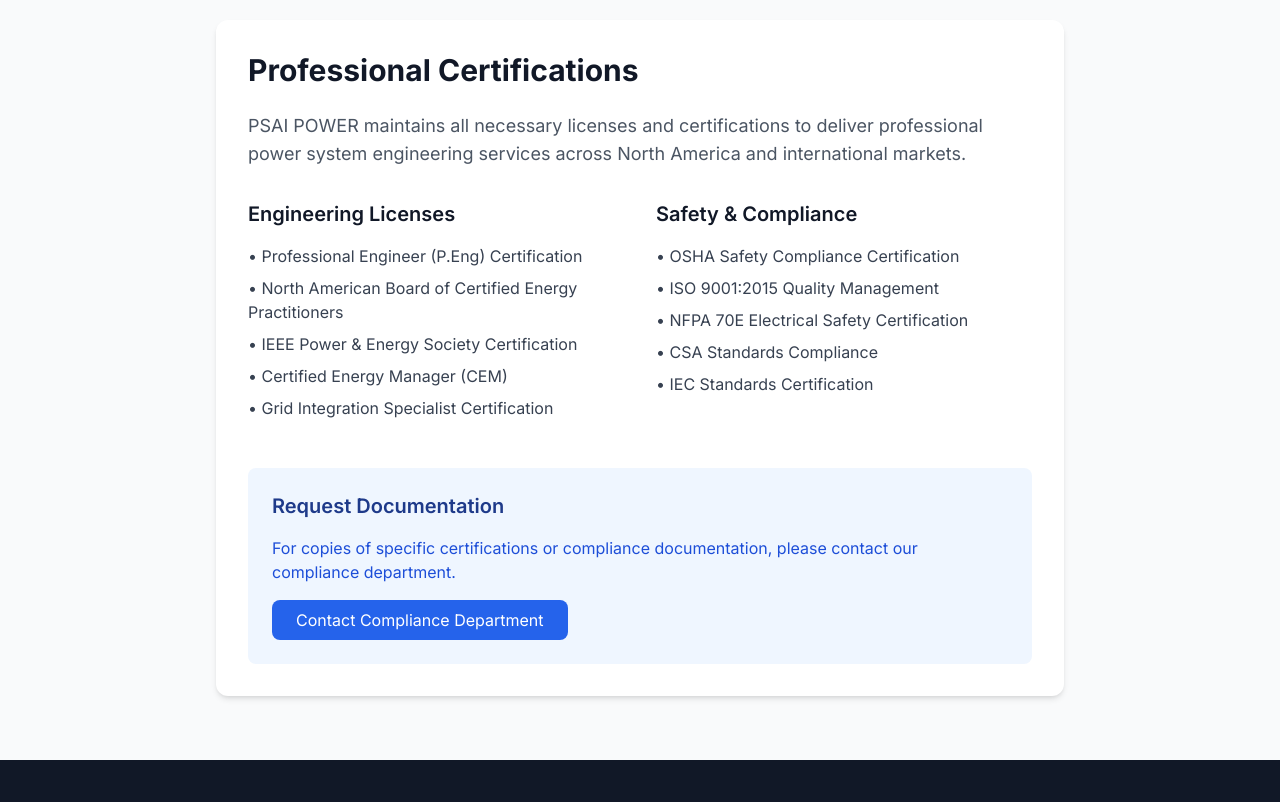
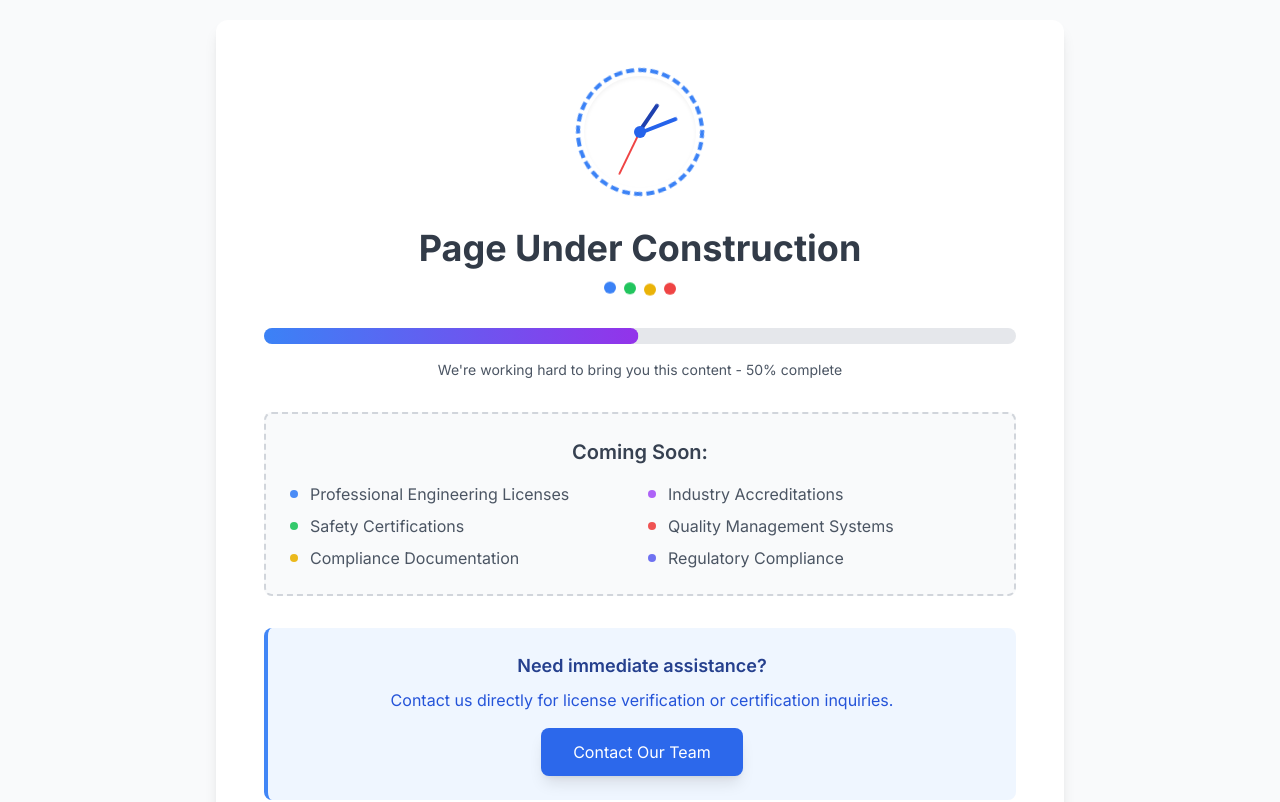
Before and after one commit to TheLord19/PSAI-POWER-Website, a Next.js app: page /licenses in a window 1280 px wide. Shown: the part 440-1242 px from the top of the page. Built offline with nearby package versions, Linux system fonts and the light colour scheme.

Commit message:
Licences page

```diff
--- a/src/app/licenses/page.tsx
+++ b/src/app/licenses/page.tsx
@@ -1,4 +1,7 @@
 // src/app/licenses/page.tsx
+'use client';
+import React from 'react';
+
 export default function LicensesPage() {
   return (
     <div className="min-h-screen bg-gray-50">
@@ -16,50 +19,197 @@
         </div>
       </section>
 
-      {/* Content Section */}
+      {/* Under Construction Section */}
       <div className="max-w-4xl mx-auto px-6 py-16">
-        <div className="bg-white rounded-xl shadow-md p-8">
-          <h2 className="text-3xl font-bold text-gray-900 mb-6">Professional Certifications</h2>
-          <p className="text-gray-600 mb-8 text-lg">
-            PSAI POWER maintains all necessary licenses and certifications to deliver professional
-            power system engineering services across North America and international markets.
-          </p>
+        <div className="bg-white rounded-xl shadow-lg p-12 text-center">
 
-          <div className="grid grid-cols-1 md:grid-cols-2 gap-8">
-            <div>
-              <h3 className="text-xl font-semibold text-gray-900 mb-4">Engineering Licenses</h3>
-              <ul className="space-y-2 text-gray-700">
-                <li>• Professional Engineer (P.Eng) Certification</li>
-                <li>• North American Board of Certified Energy Practitioners</li>
-                <li>• IEEE Power & Energy Society Certification</li>
-                <li>• Certified Energy Manager (CEM)</li>
-                <li>• Grid Integration Specialist Certification</li>
-              </ul>
-            </div>
+          {/* Sharper Construction Animation with Clock */}
+          <div className="flex justify-center mb-8">
+            <div className="relative w-32 h-32">
+              {/* Outer rotating ring - SLOWER */}
+              <div className="absolute inset-0 border-4 border-blue-500 border-dashed rounded-full animate-spin-very-slow"></div>
 
-            <div>
-              <h3 className="text-xl font-semibold text-gray-900 mb-4">Safety & Compliance</h3>
-              <ul className="space-y-2 text-gray-700">
-                <li>• OSHA Safety Compliance Certification</li>
-                <li>• ISO 9001:2015 Quality Management</li>
-                <li>• NFPA 70E Electrical Safety Certification</li>
-                <li>• CSA Standards Compliance</li>
-                <li>• IEC Standards Certification</li>
-              </ul>
+              {/* Clock Face */}
+              <div className="absolute inset-2 bg-white rounded-full shadow-inner">
+                {/* Clock Center - Positioned slightly below center */}
+                <div className="absolute top-[50%] left-1/2 w-3 h-3 bg-blue-600 rounded-full transform -translate-x-1/2 -translate-y-1/2 z-10"></div>
+
+                {/* Hour Hand - VERY SLOW moving */}
+                <div className="absolute top-[33%] left-1/2 w-1 h-8 bg-blue-800 rounded-full transform -translate-x-1/2 -translate-y-1/2 origin-[50%_100%] animate-hour-hand-very-slow"></div>
+
+                {/* Minute Hand - SLOW moving */}
+                <div className="absolute top-[31%] left-1/2 w-1 h-10 bg-blue-600 rounded-full transform -translate-x-1/2 -translate-y-1/2 origin-[50%_100%] animate-minute-hand-slow"></div>
+
+                {/* Second Hand - MEDIUM moving */}
+                <div className="absolute top-[26%] left-1/2 w-0.5 h-12 bg-red-500 rounded-full transform -translate-x-1/2 -translate-y-1/2 origin-[50%_100%] animate-second-hand-medium"></div>
+
+
+              </div>
+
+
             </div>
           </div>
 
-          <div className="mt-12 p-6 bg-blue-50 rounded-lg">
-            <h3 className="text-xl font-semibold text-blue-900 mb-4">Request Documentation</h3>
+          {/* Moving Text Animation */}
+          <div className="mb-8">
+            <h2 className="text-4xl font-bold text-gray-800 mb-4 animate-pulse">
+              Page Under Construction
+            </h2>
+            <div className="flex justify-center space-x-2 mb-6">
+              <div className="w-3 h-3 bg-blue-500 rounded-full animate-bounce"></div>
+              <div className="w-3 h-3 bg-green-500 rounded-full animate-bounce" style={{ animationDelay: '0.1s' }}></div>
+              <div className="w-3 h-3 bg-yellow-500 rounded-full animate-bounce" style={{ animationDelay: '0.2s' }}></div>
+              <div className="w-3 h-3 bg-red-500 rounded-full animate-bounce" style={{ animationDelay: '0.3s' }}></div>
+            </div>
+          </div>
+
+          {/* Animated Progress Bar - 50% and slower */}
+          <div className="mb-8">
+            <div className="w-full bg-gray-200 rounded-full h-4 mb-4">
+              <div
+                className="bg-gradient-to-r from-blue-500 to-purple-600 h-4 rounded-full animate-progress-slow"
+                style={{ width: '50%' }}
+              ></div>
+            </div>
+            <p className="text-gray-600 text-sm">We're working hard to bring you this content - 50% complete</p>
+          </div>
+
+          {/* Content Preview */}
+          <div className="bg-gray-50 rounded-lg p-6 mb-8 border-2 border-dashed border-gray-300">
+            <h3 className="text-xl font-semibold text-gray-700 mb-4">Coming Soon:</h3>
+            <div className="grid grid-cols-1 md:grid-cols-2 gap-4 text-left">
+              <div className="space-y-2">
+                <p className="text-gray-600 flex items-center">
+                  <span className="w-2 h-2 bg-blue-500 rounded-full mr-3 animate-pulse"></span>
+                  Professional Engineering Licenses
+                </p>
+                <p className="text-gray-600 flex items-center">
+                  <span className="w-2 h-2 bg-green-500 rounded-full mr-3 animate-pulse"></span>
+                  Safety Certifications
+                </p>
+                <p className="text-gray-600 flex items-center">
+                  <span className="w-2 h-2 bg-yellow-500 rounded-full mr-3 animate-pulse"></span>
+                  Compliance Documentation
+                </p>
+              </div>
+              <div className="space-y-2">
+                <p className="text-gray-600 flex items-center">
+                  <span className="w-2 h-2 bg-purple-500 rounded-full mr-3 animate-pulse"></span>
+                  Industry Accreditations
+                </p>
+                <p className="text-gray-600 flex items-center">
+                  <span className="w-2 h-2 bg-red-500 rounded-full mr-3 animate-pulse"></span>
+                  Quality Management Systems
+                </p>
+                <p className="text-gray-600 flex items-center">
+                  <span className="w-2 h-2 bg-indigo-500 rounded-full mr-3 animate-pulse"></span>
+                  Regulatory Compliance
+                </p>
+              </div>
+            </div>
+          </div>
+
+          {/* Contact Info with Animation */}
+          <div className="bg-blue-50 rounded-lg p-6 border-l-4 border-blue-500 animate-pulse-slow">
+            <h3 className="text-lg font-semibold text-blue-900 mb-2">Need immediate assistance?</h3>
             <p className="text-blue-700 mb-4">
-              For copies of specific certifications or compliance documentation, please contact our compliance department.
+              Contact us directly for license verification or certification inquiries.
             </p>
-            <button className="bg-blue-600 text-white px-6 py-2 rounded-lg hover:bg-blue-700 transition-colors">
-              Contact Compliance Department
+            <button className="bg-blue-600 text-white px-8 py-3 rounded-lg hover:bg-blue-700 transition-colors transform hover:scale-105 duration-300 shadow-lg">
+              Contact Our Team
             </button>
           </div>
         </div>
       </div>
+
+      {/* Custom Animations */}
+      <style jsx>{`
+        /* Very slow rotation for blue ring */
+        @keyframes spin-very-slow {
+          from { transform: rotate(0deg); }
+          to { transform: rotate(360deg); }
+        }
+        .animate-spin-very-slow {
+          animation: spin-very-slow 8s linear infinite;
+        }
+
+        /* Clock hand animations - SLOWER */
+        @keyframes hour-hand-very-slow {
+          from { transform: translate(-50%, -45%) rotate(0deg); }
+          to { transform: translate(-50%, -45%) rotate(360deg); }
+        }
+        .animate-hour-hand-very-slow {
+          animation: hour-hand-very-slow 60s linear infinite;
+        }
+
+        @keyframes minute-hand-slow {
+          from { transform: translate(-50%, -45%) rotate(0deg); }
+          to { transform: translate(-50%, -45%) rotate(360deg); }
+        }
+        .animate-minute-hand-slow {
+          animation: minute-hand-slow 30s linear infinite;
+        }
+
+        @keyframes second-hand-medium {
+          from { transform: translate(-50%, -45%) rotate(0deg); }
+          to { transform: translate(-50%, -45%) rotate(360deg); }
+        }
+        .animate-second-hand-medium {
+          animation: second-hand-medium 10s linear infinite;
+        }
+
+
+        /* Existing animations */
+        @keyframes spin-slow {
+          from { transform: rotate(0deg); }
+          to { transform: rotate(360deg); }
+        }
+        .animate-spin-slow {
+          animation: spin-slow 3s linear infinite;
+        }
+
+        @keyframes hammer-swing {
+          0%, 100% { transform: rotate(45deg); }
+          50% { transform: rotate(55deg); }
+        }
+        .animate-hammer-swing {
+          animation: hammer-swing 1.5s ease-in-out infinite;
+        }
+
+        @keyframes wrench-rotate {
+          0%, 100% { transform: rotate(-45deg); }
+          50% { transform: rotate(-35deg); }
+        }
+        .animate-wrench-rotate {
+          animation: wrench-rotate 2s ease-in-out infinite;
+        }
+
+        @keyframes ping-slow {
+          0%, 100% { transform: scale(1); opacity: 1; }
+          50% { transform: scale(1.1); opacity: 0.8; }
+        }
+        .animate-ping-slow {
+          animation: ping-slow 2s ease-in-out infinite;
+        }
+
+        @keyframes progress-slow {
+          0% { transform: scaleX(0); }
+          50% { transform: scaleX(1); }
+          100% { transform: scaleX(0); }
+        }
+        .animate-progress-slow {
+          animation: progress-slow 12s ease-in-out infinite;
+          transform-origin: left;
+        }
+
+        @keyframes pulse-slow {
+          0%, 100% { opacity: 1; }
+          50% { opacity: 0.8; }
+        }
+        .animate-pulse-slow {
+          animation: pulse-slow 2s ease-in-out infinite;
+        }
+      `}</style>
     </div>
   );
 }
```
Also changed, not shown: src/app/about/page.tsx (+44 -20 lines).
